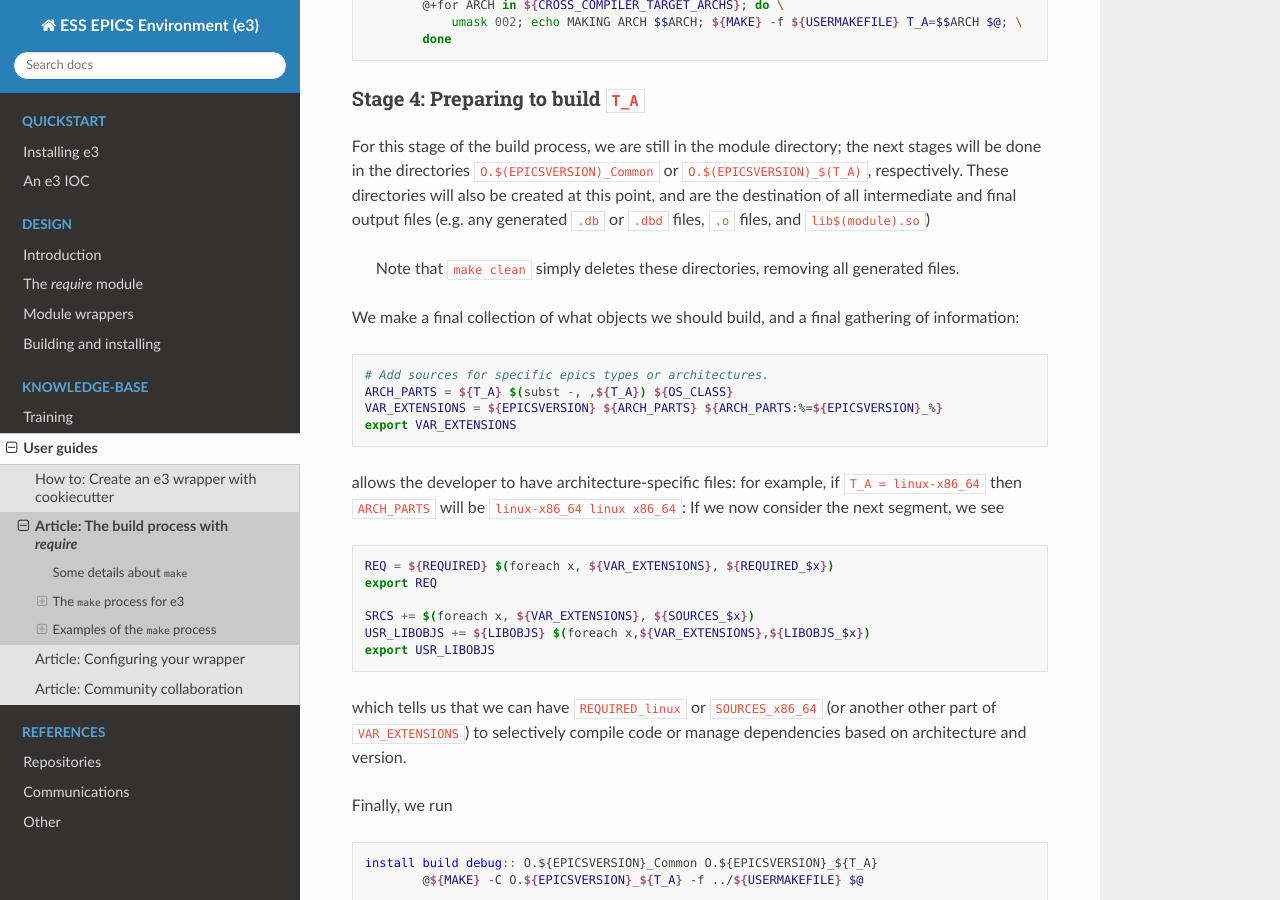
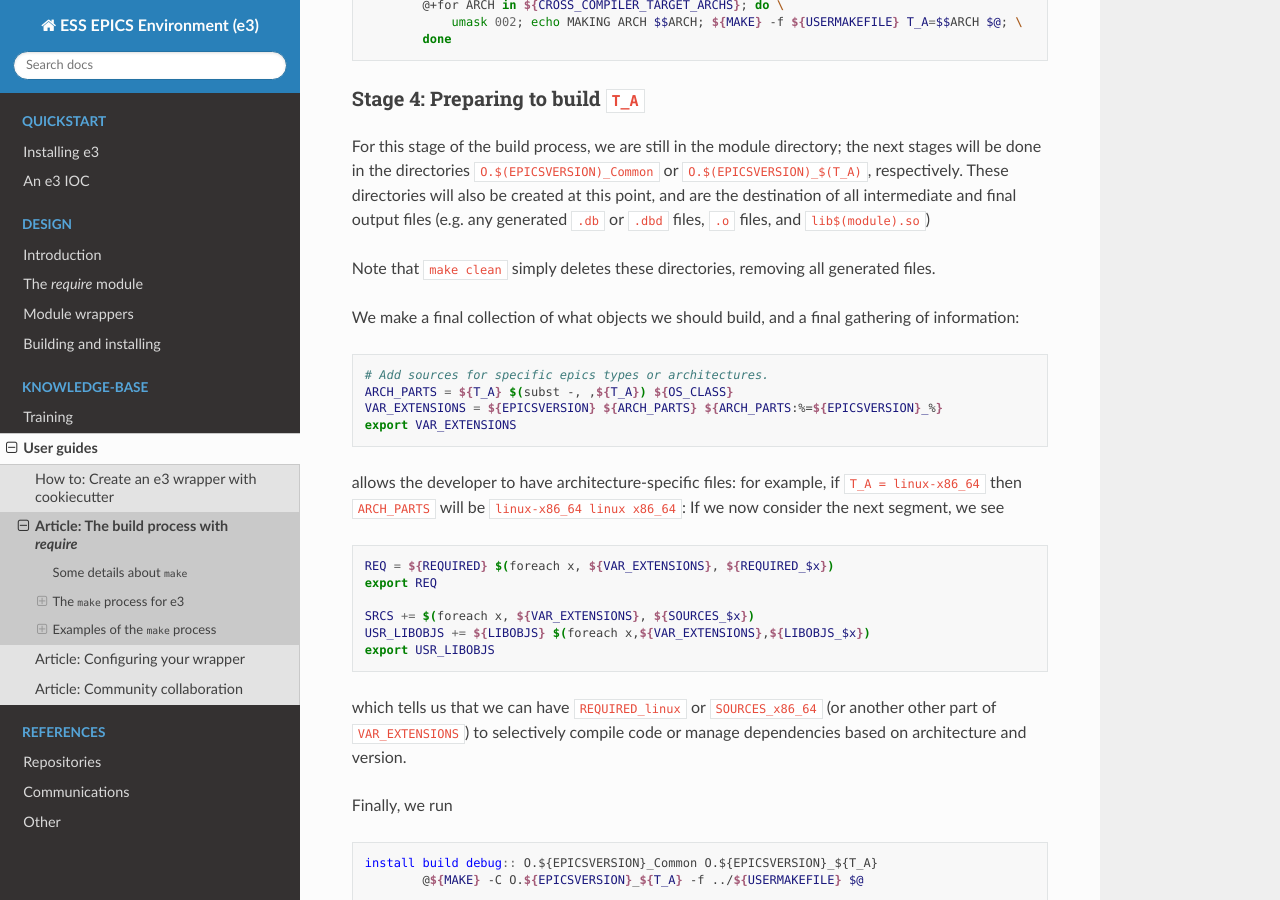
Before and after one commit to ttkorhonen/e3pages, a Sphinx documentation site: the page built from docs/kb/guide/articles/5_build_process.md, in a window 1280 px wide and 900 px high, scrolled down 3345 px. Built offline with Sphinx 7.4.7 and the Read the Docs theme 2.0.0, drawn with Linux system fonts in a browser that asks for light colours.

Commit message:
Remove paragraph indent

```diff
--- a/docs/kb/guide/articles/5_build_process.md
+++ b/docs/kb/guide/articles/5_build_process.md
@@ -122,7 +122,7 @@ install build debug::
 For this stage of the build process, we are still in the module directory; the next stages will be done in the directories `O.$(EPICSVERSION)_Common` or `O.$(EPICSVERSION)_$(T_A)`, respectively. These directories will also be
 created at this point, and are the destination of all intermediate and final output files (e.g. any generated `.db` or `.dbd` files, `.o` files, and `lib$(module).so`)
 
-> Note that `make clean` simply deletes these directories, removing all generated files.
+Note that `make clean` simply deletes these directories, removing all generated files.
 
 We make a final collection of what objects we should build, and a final gathering of information:
 
```
